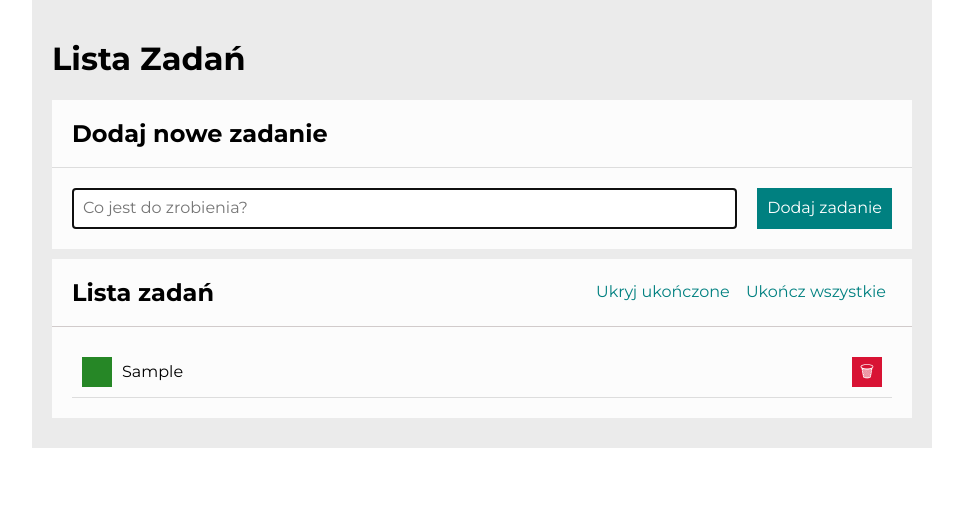
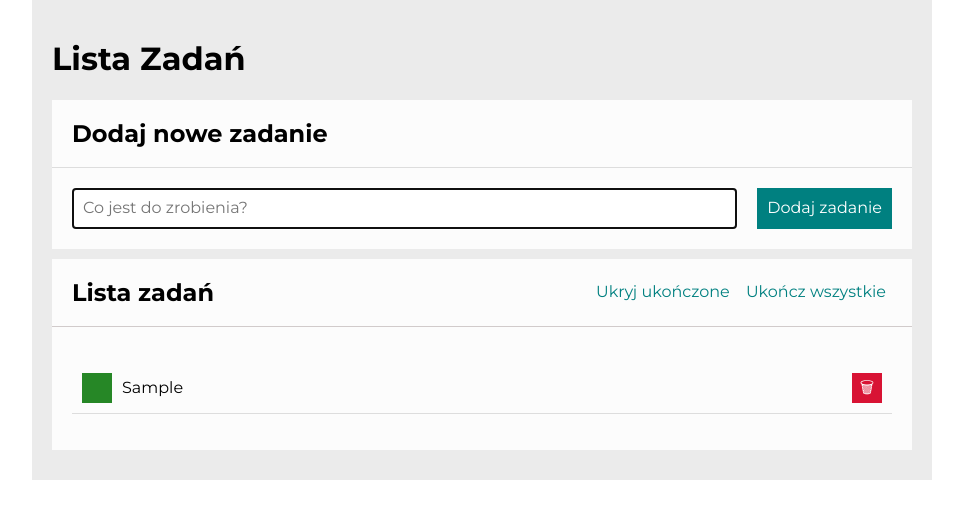
Before and after one commit to kamila-falgowska/todo-list, a plain HTML site: page index.html in a window 1280 px wide. Both pictures are taken after typing "Sample" into the empty fields and a click on the button "Dodaj zadanie". Shown: the whole page, without its empty margins (158-1121 px from the left). Drawn offline with nearby package versions, Linux system fonts and the light colour scheme.

Commit message:
Addition of several modifications

```diff
--- a/css/tasks.css
+++ b/css/tasks.css
@@ -1,7 +1,6 @@
 .tasks {
     list-style: none;
-    padding: 0;
-    margin: 0;
+    padding-left: 0px;
 }
 
 .tasks__item {
@@ -27,7 +26,7 @@
     width: 30px;
     height: 30px;
     padding: 0;
-    transition: background 0.3s;
+    transition: 0.3s;
 }
 
 .tasks__button--toggleDone {
```
